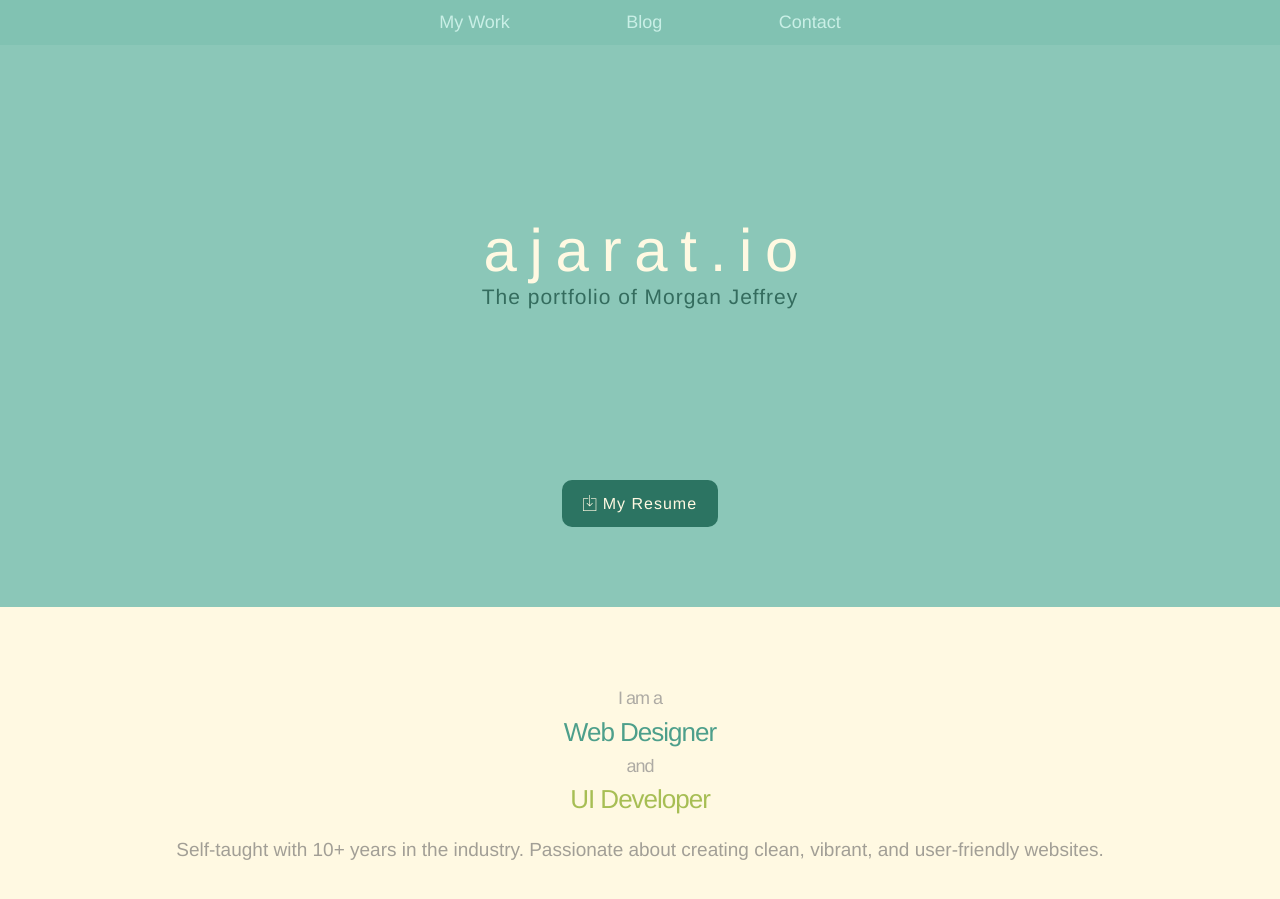
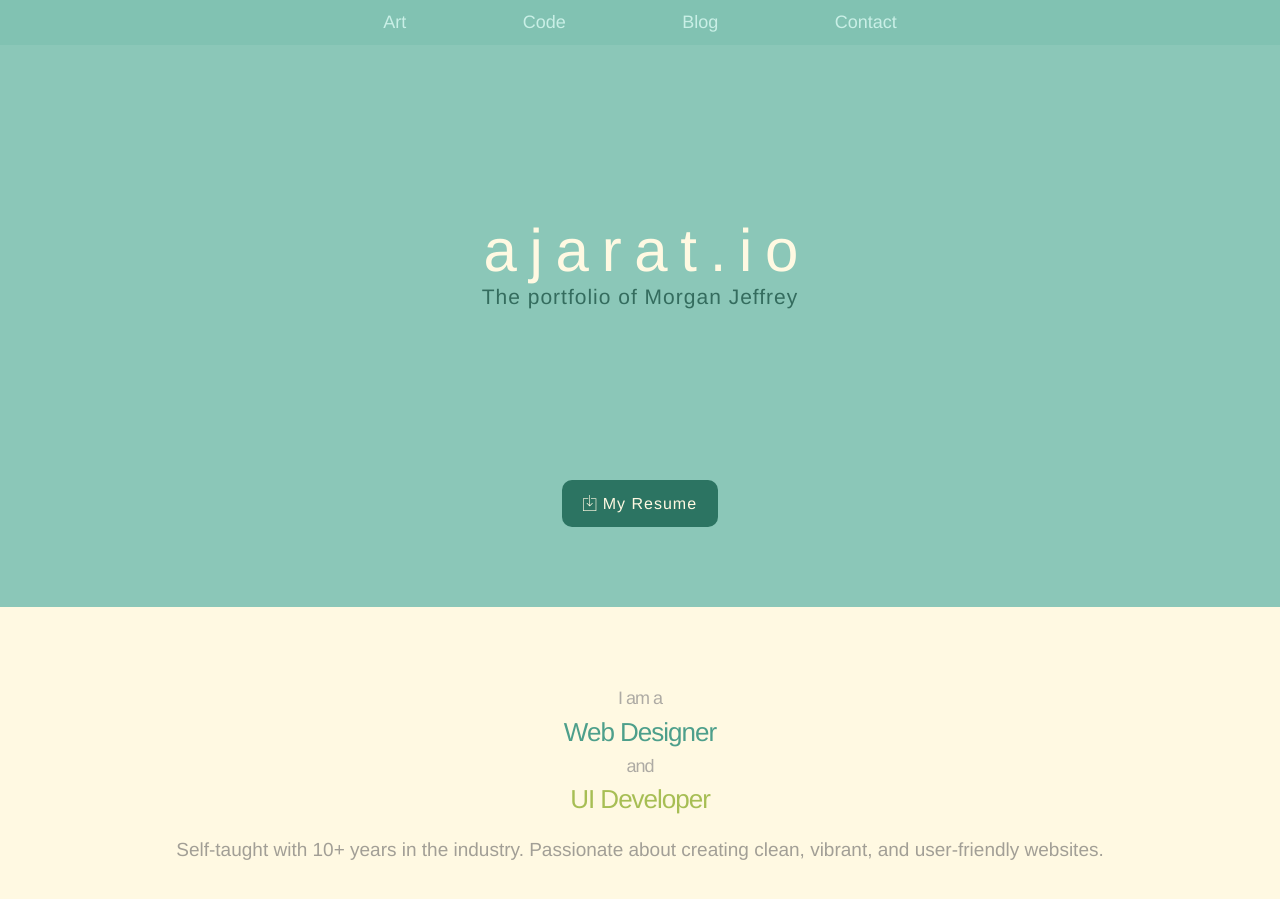
Before and after one commit to Ajarat/ajarat.github.io, a Jekyll site: the page built from index.html, in a window 1280 px wide and 900 px high. Built offline with Jekyll 4.4.1, drawn with Linux system fonts in a browser that asks for light colours.

Commit message:
Added Art and Code

```diff
--- a/_includes/header.html
+++ b/_includes/header.html
@@ -6,7 +6,10 @@
       <nav>
         <ul class="list-inline">
           <li>
-            <a href="http://www.behance.net/ajarat">My Work</a>
+            <a href="http://www.behance.net/ajarat">Art</a>
+          </li>
+          <li>
+            <a href="http://www.behance.net/ajarat">Code</a>
           </li>
           <li>
             <a href="/blog">Blog</a>
```
